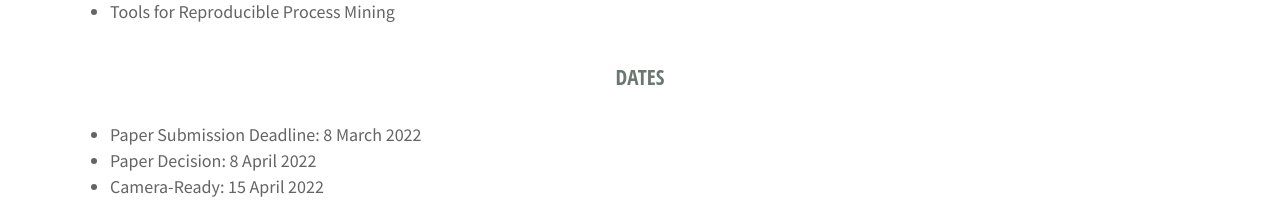
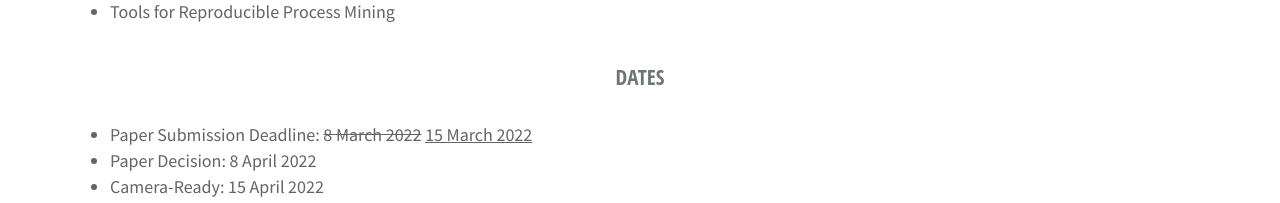
Before and after one commit to QAPM/qapm.github.io, a plain HTML site: page index.html in a window 1280 px wide. Shown: the part 1280-1483 px from the top of the page. Drawn offline with Linux system fonts and the light colour scheme.

Commit message:
Update index.html

```diff
--- a/index.html
+++ b/index.html
@@ -188,7 +188,7 @@
                     <br>
                     <ul class="lead text-justify"
                         style="font:inherit;font-size:18px;color:rgb(100,100,100);margin: 0 0 0;text-align: left">
-                        <li>Paper Submission Deadline: 8 March 2022</li>
+			    <li>Paper Submission Deadline: <del>8 March 2022</del> <ins>15 March 2022</ins></li>
                         <li>Paper Decision: 8 April 2022</li>
                         <li>Camera-Ready: 15 April 2022</li>
                         <li>Registration Deadline Workshop Authors: 22 April 2022</li>
```
